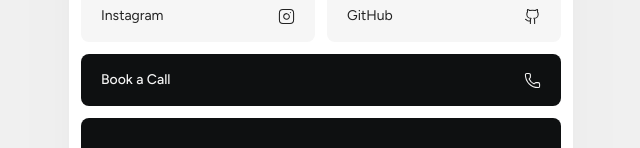
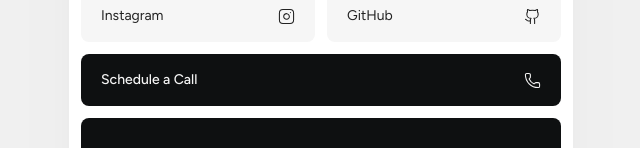
Before and after one commit to makrenzar/mark-lawrence, a React (Vite) app: page / in a window 1280 px wide. Shown: the part 2467-2615 px from the top of the page, without its empty margins (319-959 px from the left). Built offline with nearby package versions, Linux system fonts and the light colour scheme.

Commit message:
minor update

```diff
--- a/src/pages/About.jsx
+++ b/src/pages/About.jsx
@@ -292,8 +292,8 @@ const About = ({ isDarkMode, setIsDarkMode }) => {
 
                 <Link to="/contact" ref={el => socialLinksRef.current[2] = el} className={`group rounded-lg px-5 py-4 flex items-center justify-between transition-all duration-300 cursor-pointer overflow-hidden relative ${isDarkMode ? 'bg-[#f5f5f5] text-[#0E1011]' : 'bg-[#0E1011] text-[#f5f5f5]'}`}>
                   <div className="relative overflow-hidden">
-                    <span className="text-sm font-medium block translate-y-0 transition-transform duration-300 ease-in-out group-hover:-translate-y-[150%]">Book a Call</span>
-                    <span className="text-sm font-medium absolute top-0 left-0 translate-y-[150%] transition-transform duration-300 ease-in-out group-hover:translate-y-0">Book a Call</span>
+                    <span className="text-sm font-medium block translate-y-0 transition-transform duration-300 ease-in-out group-hover:-translate-y-[150%]">Schedule a Call</span>
+                    <span className="text-sm font-medium absolute top-0 left-0 translate-y-[150%] transition-transform duration-300 ease-in-out group-hover:translate-y-0">Schedule a Call</span>
                   </div>
                   <div className="relative overflow-hidden flex items-center justify-center">
                     <div className="translate-y-0 transition-transform duration-300 ease-in-out group-hover:-translate-y-[150%]">
--- a/src/pages/Contact.jsx
+++ b/src/pages/Contact.jsx
@@ -318,8 +318,8 @@ const Contact = ({ isDarkMode, setIsDarkMode }) => {
 
                                 <Link to="/contact" ref={el => socialLinksRef.current[2] = el} className={`group rounded-lg px-5 py-4 flex items-center justify-between transition-all duration-300 cursor-pointer overflow-hidden relative ${isDarkMode ? 'bg-[#f5f5f5] text-[#0E1011]' : 'bg-[#0E1011] text-[#f5f5f5]'}`}>
                                     <div className="relative overflow-hidden">
-                                        <span className="text-sm font-medium block translate-y-0 transition-transform duration-300 ease-in-out group-hover:-translate-y-[150%]">Book a Call</span>
-                                        <span className="text-sm font-medium absolute top-0 left-0 translate-y-[150%] transition-transform duration-300 ease-in-out group-hover:translate-y-0">Book a Call</span>
+                                        <span className="text-sm font-medium block translate-y-0 transition-transform duration-300 ease-in-out group-hover:-translate-y-[150%]">Schedule a Call</span>
+                                        <span className="text-sm font-medium absolute top-0 left-0 translate-y-[150%] transition-transform duration-300 ease-in-out group-hover:translate-y-0">Schedule a Call</span>
                                     </div>
                                     <div className="relative overflow-hidden flex items-center justify-center">
                                         <div className="translate-y-0 transition-transform duration-300 ease-in-out group-hover:-translate-y-[150%]">
--- a/src/pages/Home.jsx
+++ b/src/pages/Home.jsx
@@ -387,8 +387,8 @@ const Home = ({ isDarkMode, setIsDarkMode }) => {
 
                 <Link to="/contact" ref={el => socialLinksRef.current[2] = el} className={`group rounded-lg px-5 py-4 flex items-center justify-between transition-all duration-300 cursor-pointer overflow-hidden relative ${isDarkMode ? 'bg-[#f5f5f5] text-[#0E1011]' : 'bg-[#0E1011] text-[#f5f5f5]'}`}>
                   <div className="relative overflow-hidden">
-                    <span className="text-sm font-medium block translate-y-0 transition-transform duration-300 ease-in-out group-hover:-translate-y-[150%]">Book a Call</span>
-                    <span className="text-sm font-medium absolute top-0 left-0 translate-y-[150%] transition-transform duration-300 ease-in-out group-hover:translate-y-0">Book a Call</span>
+                    <span className="text-sm font-medium block translate-y-0 transition-transform duration-300 ease-in-out group-hover:-translate-y-[150%]">Schedule a Call</span>
+                    <span className="text-sm font-medium absolute top-0 left-0 translate-y-[150%] transition-transform duration-300 ease-in-out group-hover:translate-y-0">Schedule a Call</span>
                   </div>
                   <div className="relative overflow-hidden flex items-center justify-center">
                     <div className="translate-y-0 transition-transform duration-300 ease-in-out group-hover:-translate-y-[150%]">
```
